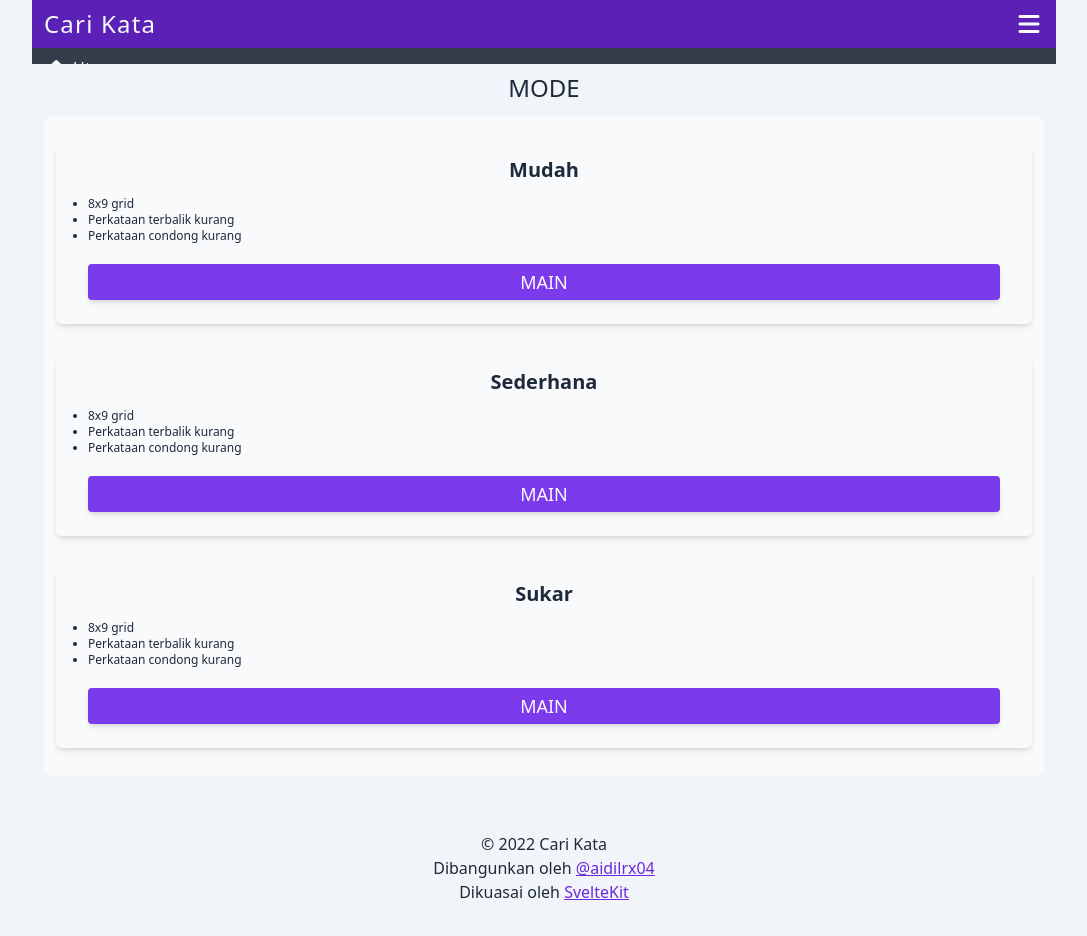
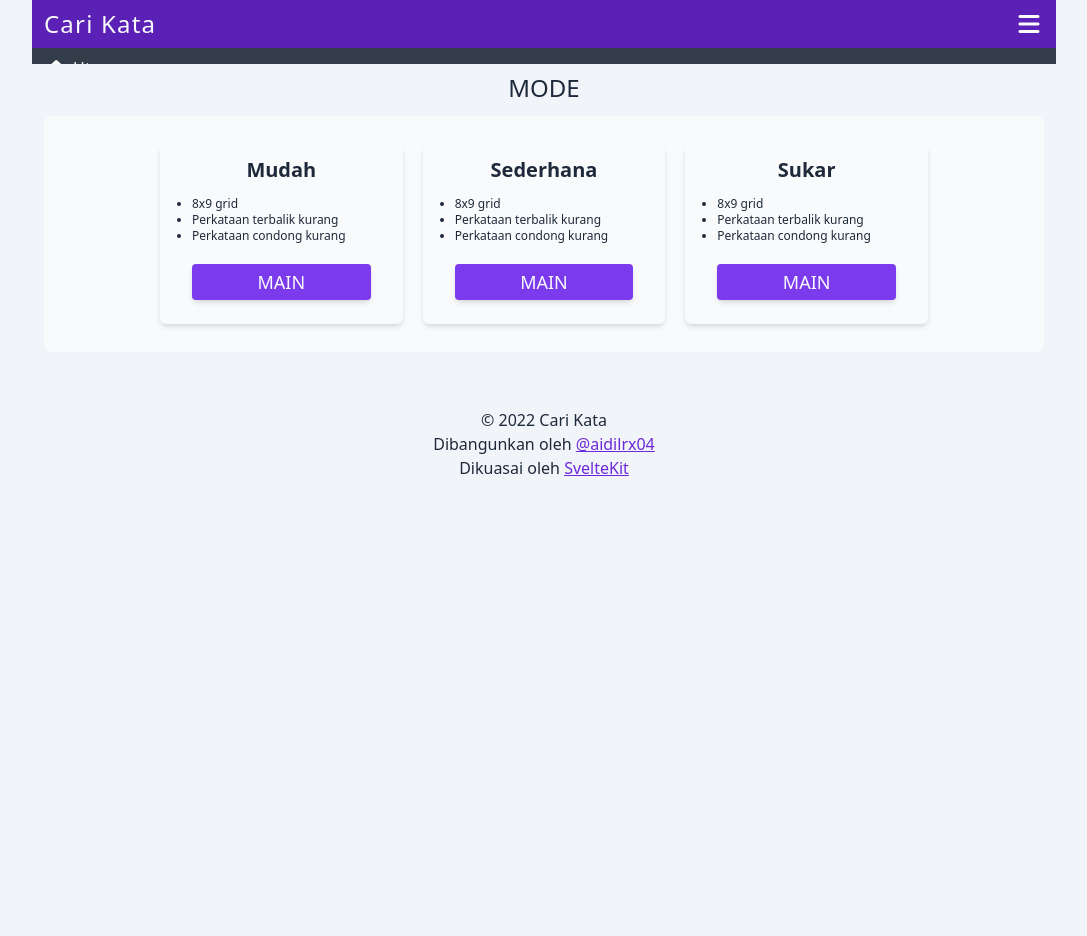
Before and after one commit to aidilrx04/cari-kata, a SvelteKit app: page /mode in a window 1280 px wide. Shown: the whole page, without its empty margins (96-1183 px from the left). After the commit the page ends 800 px from the top, so only its background shows below. Built offline with nearby package versions, Linux system fonts and the light colour scheme.

Commit message:
fix mode selection layout

```diff
--- a/src/routes/mode/+page.svelte
+++ b/src/routes/mode/+page.svelte
@@ -10,13 +10,21 @@
 <OGP title="Pilih Mode | Cari Kata" description="Pilih mode untuk bermain cari kata sekarang" />
 
 <header>
-	<div class="title w-[300px] mx-auto">
+	<div class="title mx-auto">
 		<h2 class="uppercase text-2xl text-center mt-6 mb-3">Mode</h2>
 	</div>
 </header>
 
 <main id="mode-selection" class="p-3 bg-gray-50 rounded-lg max-w-full">
-	<div class="modes-cards mx-auto flex justify-center items-center flex-col">
+	<div class="max-w-screen-lg mx-auto">
+		<div
+			class="
+		w-full
+	modes-cards flex justify-center items-center flex-col
+	md:inline-grid md:grid-cols-2 md:gap-5 sm:place-content-center
+	lg:grid-cols-3
+	"
+		>
 			<ModeCard ctaHref="/game?mode=easy">
 				<div class="title" slot="title">Mudah</div>
 				<div slot="description">
@@ -48,5 +56,6 @@
 				</div>
 			</ModeCard>
 		</div>
+	</div>
 </main>
 <Footer />
--- a/src/routes/mode/ModeCard.svelte
+++ b/src/routes/mode/ModeCard.svelte
@@ -2,7 +2,9 @@
 	export let ctaHref = '#';
 </script>
 
-<div class="mode-card w-full p-3 h-auto bg-gray-50 rounded-md shadow-md my-4">
+<div
+	class="mode-card w-full w-max-xs sm:max-w-[250px] md:max-w-[300px] mx-auto p-3 h-auto bg-gray-50 rounded-md shadow-md my-4"
+>
 	<div class="title font-semibold text-center text-xl mb-2">
 		<slot name="title" />
 	</div>
```
Lines whose indentation alone changed are shown as unchanged.
